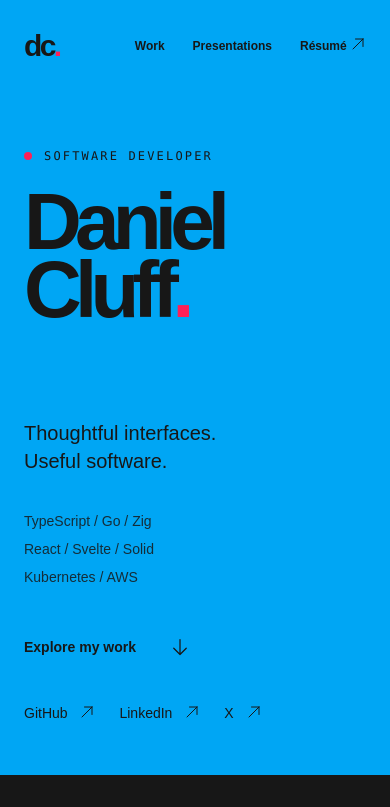
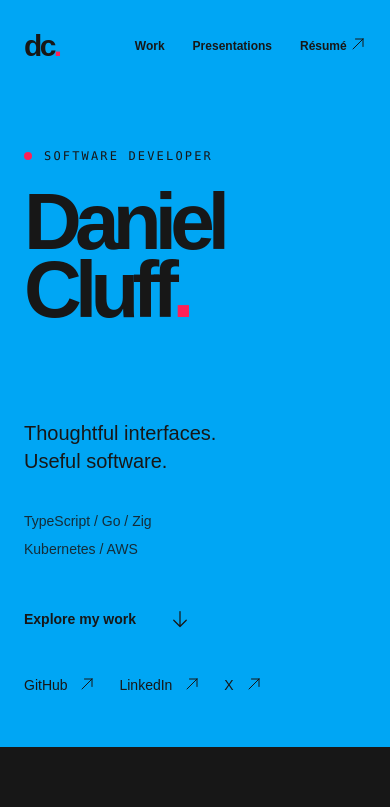
Before and after one commit to danielcluff/danielcluff.com, an Astro site: page / in a window 390 px wide. Shown: the top 807 px of the page. Built offline with nearby package versions, Linux system fonts and the light colour scheme; Astro itself is replaced by a stand-in of ours.

Commit message:
Restore hero alignment and simplify skills

```diff
--- a/src/pages/index.astro
+++ b/src/pages/index.astro
@@ -33,10 +33,10 @@ const socials = [{ name: "GitHub", href: "https://www.github.com/danielcluff" },
                         <circle cx="100" cy="100" r="26" class="fill-sky-500" />
                     </svg>
                 </div>
-                <div class="mt-24 grid gap-8 md:mt-32 md:grid-cols-[1fr_1fr_auto] md:items-start">
+                <div class="mt-24 grid gap-8 md:mt-32 md:grid-cols-[1fr_1fr_auto] md:items-end">
                     <p class="max-w-sm text-xl leading-snug font-medium md:text-2xl">Thoughtful interfaces.<br />Useful software.</p>
-                    <p class="max-w-xs text-sm leading-7 text-[#171717]/85">TypeScript / Go / Zig<br />React / Svelte / Solid<br />Kubernetes / AWS</p>
-                    <a href="#work" class="group flex items-center gap-5 text-sm font-semibold text-neutral-900 hover:text-neutral-900 md:self-center">Explore my work <span aria-hidden="true" class="flex h-12 w-12 items-center justify-center rounded-full text-xl transition-colors group-hover:bg-rose-500 group-hover:text-neutral-900"><ArrowIcon direction="down" class="size-5" /></span></a>
+                    <p class="max-w-xs text-sm leading-7 text-[#171717]/85">TypeScript / Go / Zig<br />Kubernetes / AWS</p>
+                    <a href="#work" class="group flex items-center gap-5 text-sm font-semibold text-neutral-900 hover:text-neutral-900">Explore my work <span aria-hidden="true" class="flex h-12 w-12 items-center justify-center rounded-full text-xl transition-colors group-hover:bg-rose-500 group-hover:text-neutral-900"><ArrowIcon direction="down" class="size-5" /></span></a>
                 </div>
                 <div class="mt-8 flex flex-wrap gap-6 text-sm">{socials.map(social => <a class="pb-1" href={social.href} target="_blank" rel="noopener noreferrer">{social.name} <ArrowIcon class="relative -top-[2px] ml-2 size-4" /></a>)}</div>
             </section>
```
